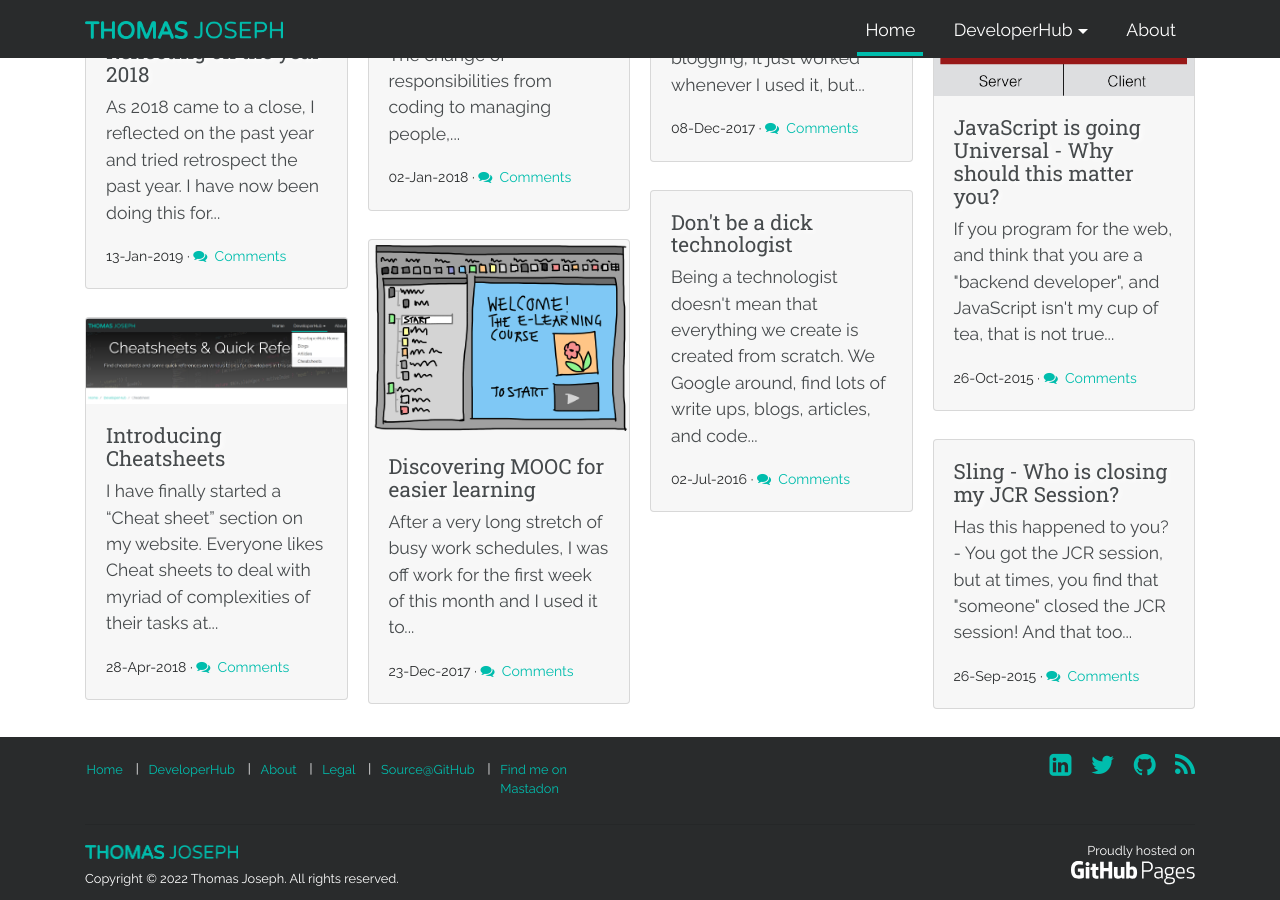
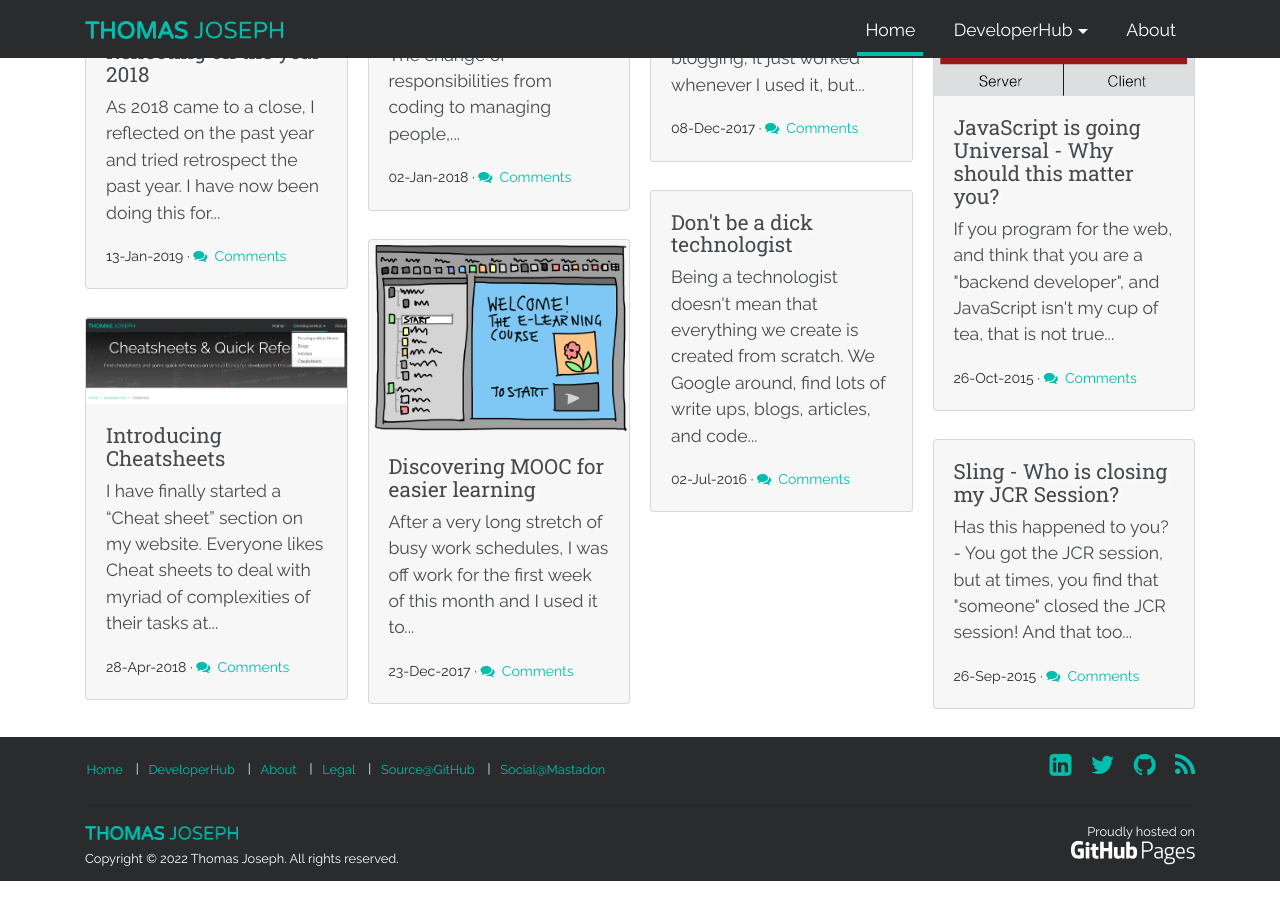
Before and after one commit to ethomasjoseph/ethomasjoseph.com, a Jekyll site: the page built from docs/index.html, in a window 1280 px wide and 900 px high, scrolled down 929 px. Built offline with Jekyll 4.4.1, drawn with Linux system fonts in a browser that asks for light colours; comment, search, counter and statistics services are not loaded.

Commit message:
Update footer.html

```diff
--- a/docs/_includes/themes/tj/structure/footer.html
+++ b/docs/_includes/themes/tj/structure/footer.html
@@ -20,7 +20,7 @@
                             <a class="nav-link" href="https://github.com/ethomasjoseph/ethomasjoseph.com" target="_blank">Source@GitHub</a>
                           </li>
                           <li class="nav-item">
-                            <a class="nav-link" rel="me" href="https://techhub.social/@ethomasjo" target="_blank">Find me on Mastadon</a>
+                            <a class="nav-link" rel="me" href="https://techhub.social/@ethomasjo" target="_blank">Social@Mastadon</a>
                           </li>
                         </ul>
                     </nav>
```
